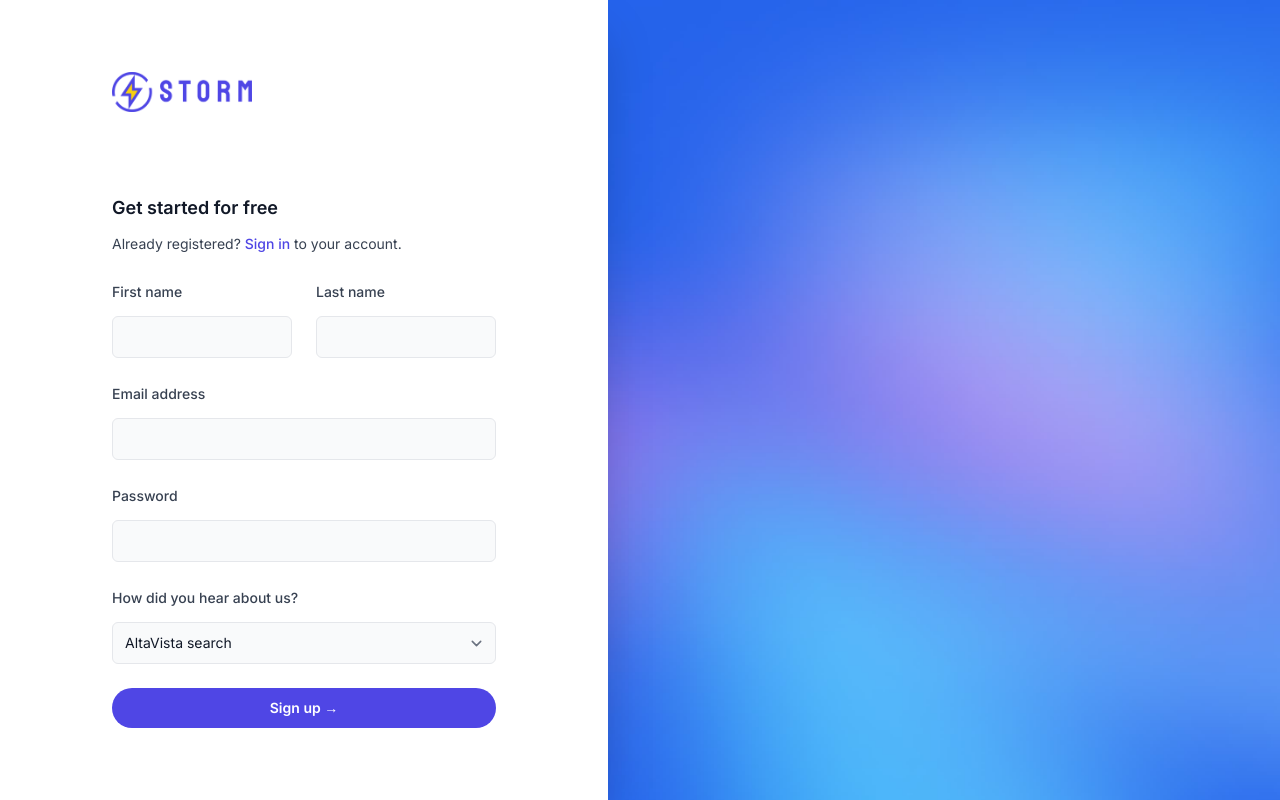
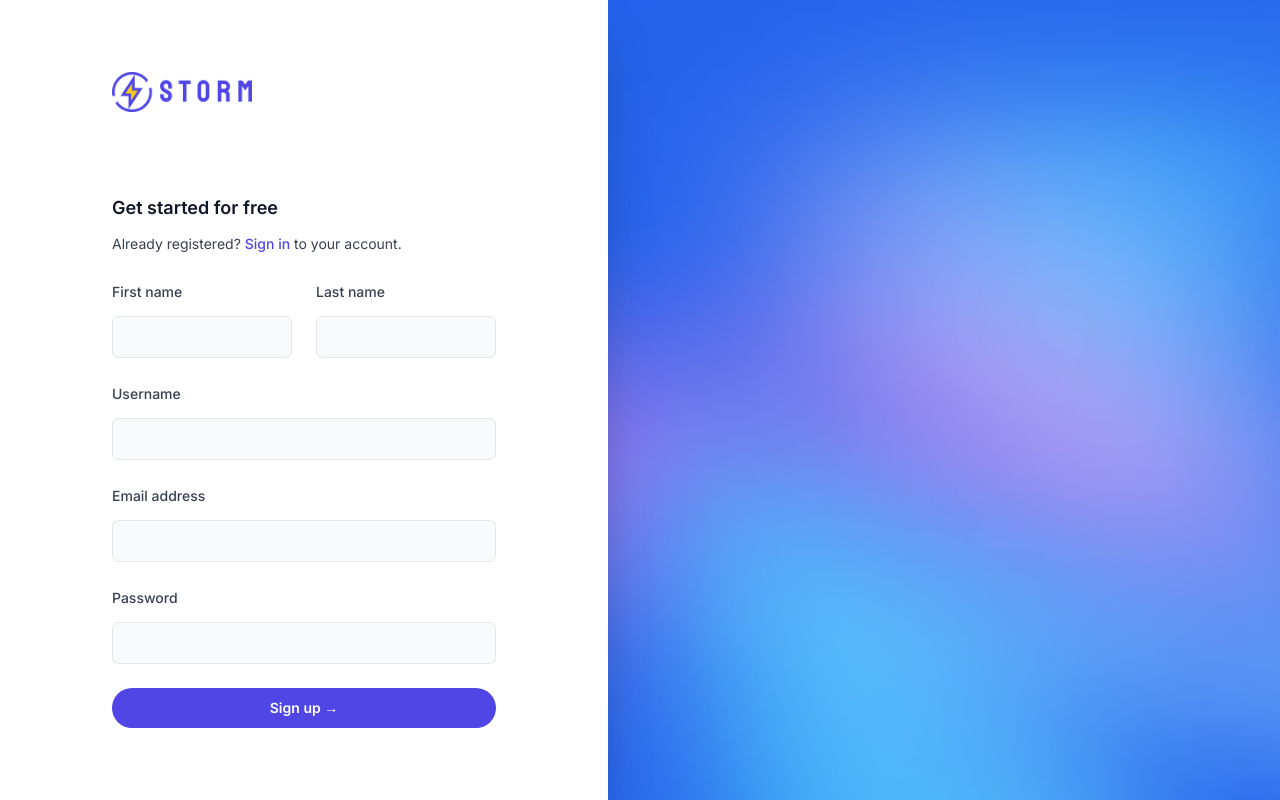
Before and after one commit to dino-code/storm, a Next.js app: page /register in a window 1280 px wide. Built offline with nearby package versions, Linux system fonts and the light colour scheme.

Commit message:
basic registration logic

```diff
--- a/package.json
+++ b/package.json
@@ -12,6 +12,7 @@
   "dependencies": {
     "@headlessui/react": "^1.7.13",
     "@heroicons/react": "^2.0.17",
+    "@reduxjs/toolkit": "^1.9.3",
     "@tailwindcss/forms": "^0.5.3",
     "autoprefixer": "^10.4.12",
     "clsx": "^1.2.1",
@@ -20,6 +21,7 @@
     "postcss-focus-visible": "^6.0.4",
     "react": "18.2.0",
     "react-dom": "18.2.0",
+    "react-redux": "^8.0.5",
     "tailwindcss": "^3.3.0"
   },
   "devDependencies": {
--- /dev/null
+++ b/src/api/stormApi.js
@@ -0,0 +1,17 @@
+import { createApi, fetchBaseQuery } from '@reduxjs/toolkit/query/react'
+
+export const stormApi = createApi({
+  reducerPath: 'stormApi',
+  baseQuery: fetchBaseQuery({ baseUrl: 'http://127.0.0.1:8000/' }),
+  endpoints: (builder) => ({
+    registerUser: builder.mutation({
+      query: (data) => ({
+        url: 'api/register/',
+        method: 'POST',
+        body: data,
+      }),
+    }),
+  }),
+})
+
+export const { useRegisterUserMutation } = stormApi
--- a/src/components/Pricing.jsx
+++ b/src/components/Pricing.jsx
@@ -118,9 +118,9 @@ export function Pricing() {
             href="/register"
             features={[
               'Calendar email integration',
-              'Basic CRM system',
+              'Basic Storm CRM',
               'Basic idea repository',
-              'Networking platform access',
+              'Incubator access',
             ]}
           />
           <Plan
@@ -131,7 +131,7 @@ export function Pricing() {
             href="/register"
             features={[
               'All Static Tier features',
-              'Full access to the CRM system',
+              'Full access to the Storm CRM',
               'Enhanced idea repository',
               'Task management',
               'Document management',
@@ -149,7 +149,7 @@ export function Pricing() {
               'Financial management tools',
               'Analytics and reporting',
               'Market research resources',
-              'AI-powered suggestions',
+              'AI-powered resource suggestions',
               'Priority customer support',
             ]}
           />
--- a/src/pages/_app.jsx
+++ b/src/pages/_app.jsx
@@ -1,6 +1,12 @@
 import 'focus-visible'
 import '@/styles/tailwind.css'
+import { Provider } from 'react-redux'
+import { store } from '@/store'
 
 export default function App({ Component, pageProps }) {
-  return <Component {...pageProps} />
+  return (
+    <Provider store={store}>
+      <Component {...pageProps} />
+    </Provider>
+  )
 }
--- a/src/pages/login.jsx
+++ b/src/pages/login.jsx
@@ -19,7 +19,7 @@ export default function Login() {
             <h2 className="mt-6 text-center text-3xl font-bold tracking-tight text-gray-900 dark:text-gray-300">
               Sign in to your account
             </h2>
-            <p className="mt-2 text-center text-sm text-gray-600">
+            <p className="mt-2 text-center text-sm text-gray-600 dark:text-gray-300">
               Or{' '}
               <a
                 href="#"
@@ -42,7 +42,7 @@ export default function Login() {
                   type="email"
                   autoComplete="email"
                   required
-                  className="relative block w-full rounded-t-md border-0 py-1.5 text-gray-900 ring-1 ring-inset ring-gray-300 placeholder:text-gray-400 focus:z-10 focus:ring-2 focus:ring-inset focus:ring-indigo-600 dark:text-gray-300 sm:text-sm sm:leading-6"
+                  className="relative block w-full rounded-t-md border-0 py-1.5 text-gray-900 ring-1 ring-inset ring-gray-300 placeholder:text-gray-400 focus:z-10 focus:ring-2 focus:ring-inset focus:ring-indigo-400 dark:text-gray-300 sm:text-sm sm:leading-6"
                   placeholder="Email address"
                 />
               </div>
@@ -56,7 +56,7 @@ export default function Login() {
                   type="password"
                   autoComplete="current-password"
                   required
-                  className="relative block w-full rounded-b-md border-0 py-1.5 text-gray-900 ring-1 ring-inset ring-gray-300 placeholder:text-gray-400 focus:z-10 focus:ring-2 focus:ring-inset focus:ring-indigo-600 dark:text-gray-300 sm:text-sm sm:leading-6"
+                  className="relative block w-full rounded-b-md border-0 py-1.5 text-gray-900 ring-1 ring-inset ring-gray-300 placeholder:text-gray-400 focus:z-10 focus:ring-2 focus:ring-inset focus:ring-indigo-400 dark:text-gray-300 sm:text-sm sm:leading-6"
                   placeholder="Password"
                 />
               </div>
--- a/src/pages/register.jsx
+++ b/src/pages/register.jsx
@@ -1,3 +1,4 @@
+import React from 'react'
 import Head from 'next/head'
 import Link from 'next/link'
 
@@ -5,8 +6,25 @@ import { AuthLayout } from '@/components/AuthLayout'
 import { Button } from '@/components/Button'
 import { SelectField, TextField } from '@/components/Fields'
 import { Logo } from '@/components/Logo'
+import { useRegisterUserMutation } from '@/api/stormApi'
 
 export default function Register() {
+  // Add this line
+  const [registerUser, { isLoading }] = useRegisterUserMutation()
+
+  // Add this function
+  const handleSubmit = async (e) => {
+    e.preventDefault()
+    const formData = new FormData(e.target)
+    const data = Object.fromEntries(formData)
+    try {
+      const result = await registerUser(data).unwrap()
+      // Handle successful registration, e.g., redirecting to a new page
+    } catch (error) {
+      // Handle registration error, e.g., displaying an error message
+    }
+  }
+
   return (
     <>
       <Head>
@@ -34,7 +52,7 @@ export default function Register() {
           </div>
         </div>
         <form
-          action="#"
+          onSubmit={handleSubmit}
           className="mt-6 grid grid-cols-1 gap-x-6 gap-y-6 sm:grid-cols-2"
         >
           <TextField
@@ -55,6 +73,15 @@ export default function Register() {
           />
           <TextField
             className="col-span-full"
+            label="Username"
+            id="username"
+            name="username"
+            type="text"
+            autoComplete="username"
+            required
+          />
+          <TextField
+            className="col-span-full"
             label="Email address"
             id="email"
             name="email"
@@ -71,23 +98,13 @@ export default function Register() {
             autoComplete="new-password"
             required
           />
-          <SelectField
-            className="col-span-full"
-            label="How did you hear about us?"
-            id="referral_source"
-            name="referral_source"
-          >
-            <option>AltaVista search</option>
-            <option>Super Bowl commercial</option>
-            <option>Our route 34 city bus ad</option>
-            <option>The “Never Use This” podcast</option>
-          </SelectField>
           <div className="col-span-full">
             <Button
               type="submit"
               variant="solid"
               color="indigo"
               className="w-full"
+              disabled={isLoading}
             >
               <span>
                 Sign up <span aria-hidden="true">&rarr;</span>
--- /dev/null
+++ b/src/store.js
@@ -0,0 +1,13 @@
+import { configureStore } from '@reduxjs/toolkit'
+import { setupListeners } from '@reduxjs/toolkit/query'
+import { stormApi } from './api/stormApi'
+
+export const store = configureStore({
+  reducer: {
+    [stormApi.reducerPath]: stormApi.reducer,
+  },
+  middleware: (getDefaultMiddleware) =>
+    getDefaultMiddleware().concat(stormApi.middleware),
+})
+
+setupListeners(store.dispatch)
```
Also changed, not shown: 1 other file (tests, documents, lock files or other folders).
